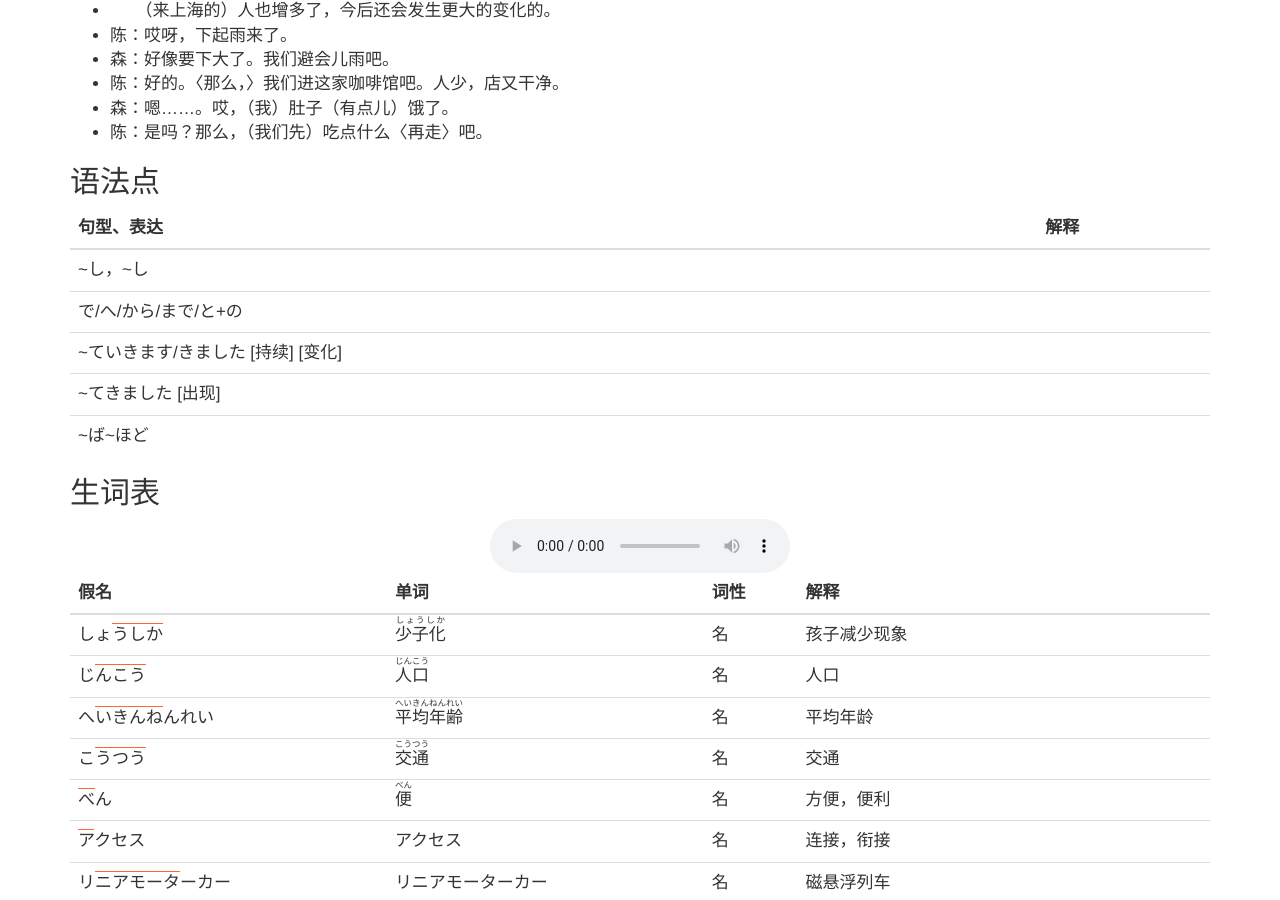
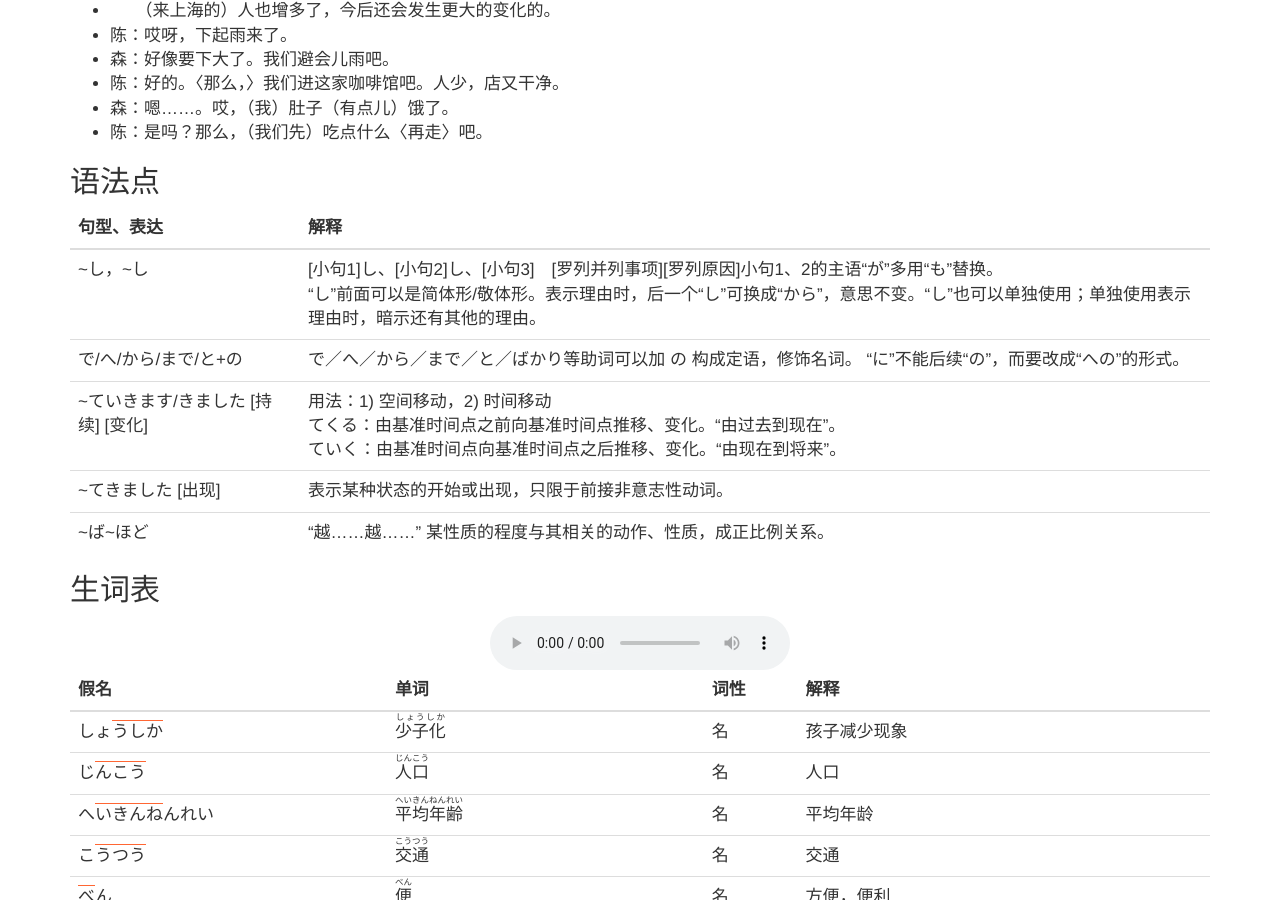
Before and after one commit to wizicer/LearnJapan, a Jekyll site: the page built from uwp/lesson45.md, in a window 1280 px wide and 900 px high, scrolled down 2011 px. Built offline with Jekyll 4.4.1, drawn with Linux system fonts in a browser that asks for light colours; some of the changed text lies outside the part shown.

Commit message:
learned lesson 45

```diff
--- a/_data/grammar.csv
+++ b/_data/grammar.csv
@@ -153,7 +153,7 @@ idx,lesson,expression,explanation
 152 , 032 , ~ことになりました                          , [动(基本形／ない形)]ことになりました 表示由于某种外在的原因，导致某事定下来。\n为了淡化个人意志，用“ことになります”表达个人的决定。
 153 , 048 , ~させていただきます                        ,
 154 , 043 , ~させてください                            , 动（さ）せてください：请求别人允许自己做某事。 \n提示：一般说话人不出现在句子中。
-155 , 045 , ~し，~し                                   ,
+155 , 045 , ~し，~し                                   , [小句1]し、[小句2]し、[小句3]　[罗列并列事项][罗列原因]小句1、2的主语“が”多用“も”替换。\n“し”前面可以是简体形/敬体形。表示理由时，后一个“し”可换成“から”，意思不变。“し”也可以单独使用；单独使用表示理由时，暗示还有其他的理由。
 156 , 035 , ~しか~(否定)                               , [名]しか＋否定形式　表示限定，“只有……”。\n～しか～ない：带有主观感情色彩。
 157 , 044 , ~過ぎます                                  , [动词连用形]/[形1(去掉词尾い)]/[形2词干]+過ぎます：表示超过了正常的量或程度。\n“～過ぎます”的活用与动2相同。
 158 , 032 , ~そうです [传闻]                           , [小句(简体形)]そうです　[传闻] “～そうです”没有过去、否定和疑问的形式。\n表示消息来源时用“～によると”
@@ -171,11 +171,11 @@ idx,lesson,expression,explanation
 170 , 039 , ~て~/~ないで~                              , [小句1]て／ないで＋[小句2]　　[伴随状态] 表示进行小句2的动作主体处于小句1的状态 “～ないで”也可以说成“～ずに”，“～ずに”多用于书面语。
 171 , 036 , ~て，~/~で，~ [原因、理由]                 , [小句1]て/で、[小句2]　[原因、理由] 注意：小句2不可以是祈使句。 否定：ない→なくて
 172 , 027 , ~で [原因、理由]                           , 名＋で [原因、理由]
-173 , 045 , で/へ/から/まで/と+の                      ,
+173 , 045 , で/へ/から/まで/と+の                      , で／へ／から／まで／と／ばかり等助词可以加 の 构成定语，修饰名词。 “に”不能后续“の”，而要改成“への”的形式。
 174 , 028 , ~てあげます                                , [动]てあげます Aは／がBに～てあげる 　“A为B做某事” A：行为主体（提供帮助的人） B：受益人 ~：A的行为
 175 , 034 , ~てあります                                , [他动]てある 表示有意进行的动作结果的存续状态。按照动1活用。 不出现意志、请求、祈使、命令等形式。
 176 , 041 , ~である                                    , “です”的书面语简体形式。
-177 , 045 , ~ていきます/きました [持续] [变化]         ,
+177 , 045 , ~ていきます/きました [持续] [变化]         , 用法：1) 空间移动，2) 时间移动 \nてくる：由基准时间点之前向基准时间点推移、变化。“由过去到现在”。 \nていく：由基准时间点向基准时间点之后推移、变化。“由现在到将来”。
 178 , 039 , ~ていきます/きます                         , [动]ていきます／きます　\n实义动词，表示独立的动作。\n1) て前接表示独立动作的动词: 食べる、買う、見る、休む。此时，て形表示两个相继发生的动作。\n2) て前面的动词表示动作主体的状况: 着る、穿く、かける、持つ、連れる。此时，て形表示伴随状态。\n补助动词，不表示独立的动作。\n1) 表示以说话人为起点，空间上的移动方向。前接表示移动的动词: 帰る、歩く、走る、泳ぐ、飛ぶ、乗る \n~ていく：由近及远，~てくる：由远及近
 179 , 048 , ~ていただきます                            ,
 180 , 048 , ~ていただけますか [请求]                   ,
@@ -186,7 +186,7 @@ idx,lesson,expression,explanation
 185 , 034 , ~ておきます                                , [动]ておく 在随便的口语中有时会缩略成：とく，均按照动1活用 \n1) 为了某个目的而事先做某事。[准备] \n2) 为了某个目的而做某事，并使其结果或效果留存下来。[留存]
 186 , 048 , ~ております                                ,
 187 , 039 , ~てきます                                  , 在口语中，表示去别处做某事后再回到原处， “去去就来”。
-188 , 045 , ~てきました [出现]                         ,
+188 , 045 , ~てきました [出现]                         , 表示某种状态的开始或出现，只限于前接非意志性动词。
 189 , 047 , ~てくださいます                            ,
 190 , 028 , ~てくれます                                , [动]てくれます Aは／がBに～てくれる：表示“他人（A）为我或我方人员（B）做某事” A：提供帮助的人（动作主体） B：受益人（我或我方人员） ~：A的行为
 191 , 048 , ~でございます                              ,
@@ -240,7 +240,7 @@ idx,lesson,expression,explanation
 239 , 043 , ~は~に~を~させます                         , 他动词的使役句 [名1(使役主体)]は[名2(动作主体)]に[名3(动作的宾语/直接作用点)]を[他动]（さ）せます。
 240 , 041 , ~は~に~を~られます                         , 持有者被动句 [名1 物主]は[名2 动作施加者]に[名3 名1的所有物]を[动] (ら)れます。 句型表示该事物[名3]的持有者[名1]，由于动作主体[名2]的某动作，而遭受了某种麻烦或损失。
 241 , 028 , ~は~に~をくれます                          , AはBに～をくれます。“A给B~”（B是“我”或“我方人员”） 物/所有权“由外向内”移动  别人给说话人(一方)的人某物
-242 , 045 , ~ば~ほど                                   ,
+242 , 045 , ~ば~ほど                                   , “越……越……” 某性质的程度与其相关的动作、性质，成正比例关系。
 243 , 041 , ~が/は~られます                            , 事物做主语的被动句 [名(事物)]が／は[动] (ら)れます。 此句型中，动作主体一般是不确定的人的群体，因此一般在句子中不出现。
 244 , 043 , ~は~を~させます                            , 自动词的使役句 [名1(使役主体)]は[名2(动作主体/被使役者)]を[自动]（さ）せます。
 245 , 036 , ~ばかり~                                   , [名]＋ばかり＋[动]：表示所列举的事物全部相同；“光、净、只……”
--- a/_data/idiom.csv
+++ b/_data/idiom.csv
@@ -227,3 +227,13 @@ idiom,translation
 しゃれて忘年会に行く
 しゃれたレストラン
 今度の旅行で中国の広さを実感した
+彼の病気は進んでいます
+少子化が進んでいます
+自分の技術を磨く
+靴を磨く
+歯を磨く
+パソコンが普及して
+お嬢さんはご主人に似ていますね
+あの二人は性格が似ている
+そのネクタイは私のとよく似ています
+似た事件が数年前にあった
--- a/_data/lessons.yml
+++ b/_data/lessons.yml
@@ -3358,7 +3358,7 @@ l45:
   basic4: |
     > * !少子化(しょうしか)が!進(すす)んで，!日本(にほん)の!人口(じんこう)はだんだん!減(へ)っていくでしょう。
     > * ずっと!本(ほん)を!読(よ)んでいたので，!目(め)が!疲(つか)れてきました。
-    > * おいしいし，!手軽(てがる)だし，!私(わたし)は!冷凍(れいとう)!食品(しょくひん)をよく!食(た)べます。
+    > * おいしいし，!手軽(てがる)だし，わたしは!冷凍(れいとう)!食品(しょくひん)をよく!食(た)べます。
     > * この!本(ほん)は!読(よ)めば!読(よ)むほど!面白(おもしろ)いです。
   basicc: |
     * Ａ　甲：!最近(さいきん)，!中国(ちゅうごく)へ!旅行(りょこう)に!行(い)く!日本人(にっぽんじん)が!増(ふ)えてきましたね。
@@ -3366,7 +3366,7 @@ l45:
     * Ｂ　甲：お!母(かあ)さん，!雨(あめ)が!降(ふ)ってきたよ。
     * 　　乙：あら，!大変(たいへん)。!誠(まこと)，!洗濯(せんたく)!物(もの)!入(い)れてよ。
     * Ｃ　甲：!休(やす)みだし，!天気(てんき)もいいし，どこかに!出(で)かけませんか。
-    * 　　乙：いいですね，!私(わたし)はハイキングに!行(い)きたいです。
+    * 　　乙：いいですね，わたしはハイキングに!行(い)きたいです。
     * Ｄ　甲：!商品(しょうひん)は!安(やす)ければ!安(やす)いほど!売(う)れるんでしょう？
     * 　　乙：いいえ，!品質(ひんしつ)が!悪(わる)いと，!安(やす)くても!売(う)れません。
   contitle: >
```
